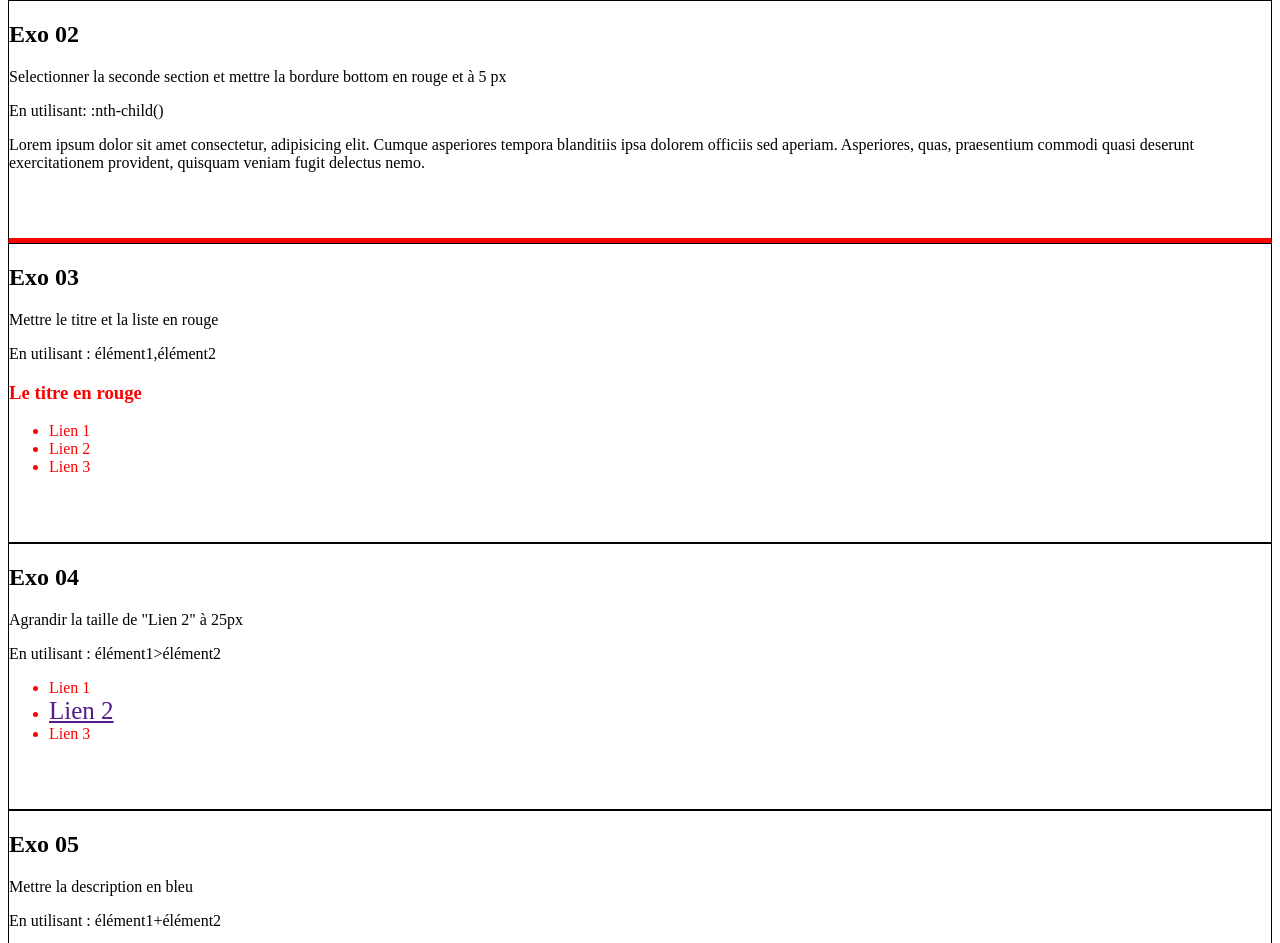
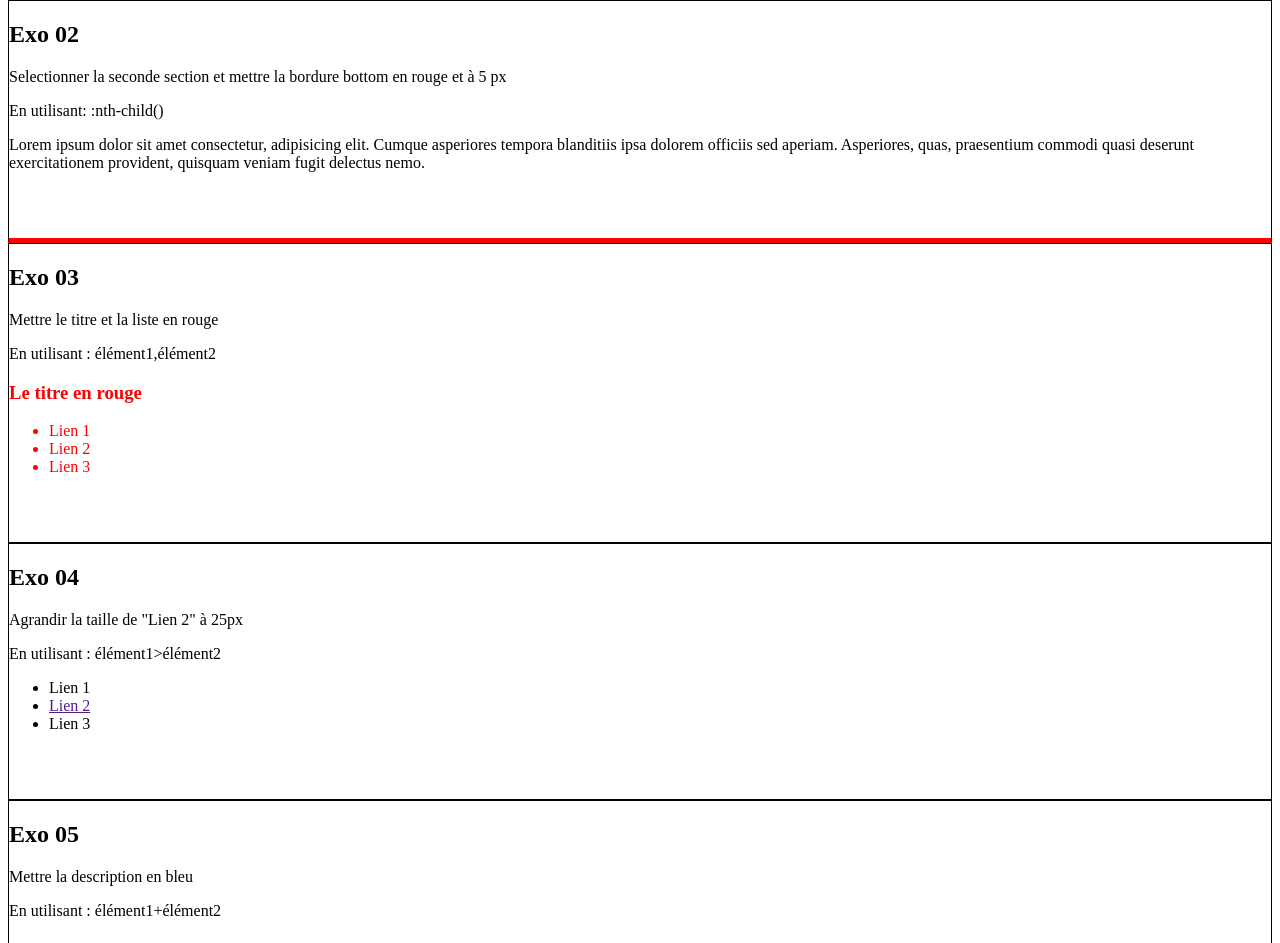
Before and after one commit to MeHigh22/CSS-Les-Selecteurs, a plain HTML site: page index.html in a window 1280 px wide. Shown: the part 257-1200 px from the top of the page. Drawn offline with Linux system fonts and the light colour scheme.

Commit message:
Update style.css

```diff
--- a/public/css/style.css
+++ b/public/css/style.css
@@ -12,11 +12,12 @@ section:nth-child(2) {
     border-bottom: 5px red solid;
 }
 
-.rouge h3,li {
+section:nth-child(3)>h3,
+section:nth-child(3)>ul {
     color: red;
 }
 
-li>a {
+section:nth-child(4)>li>a {
     font-size: 25px;
 }
 
```
